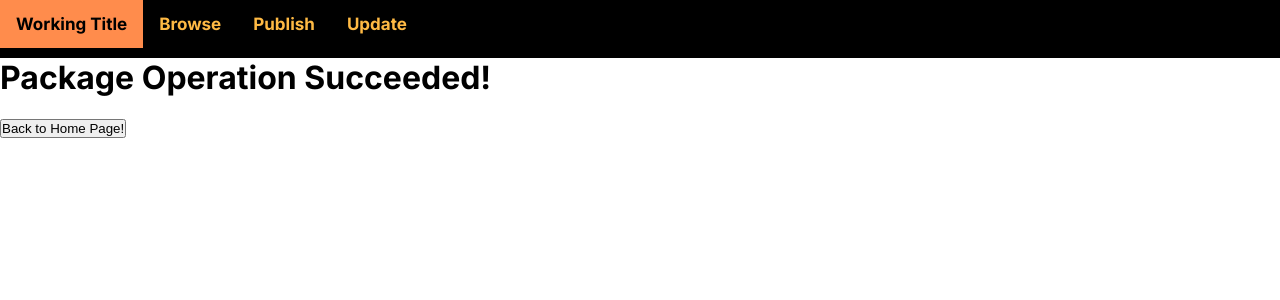
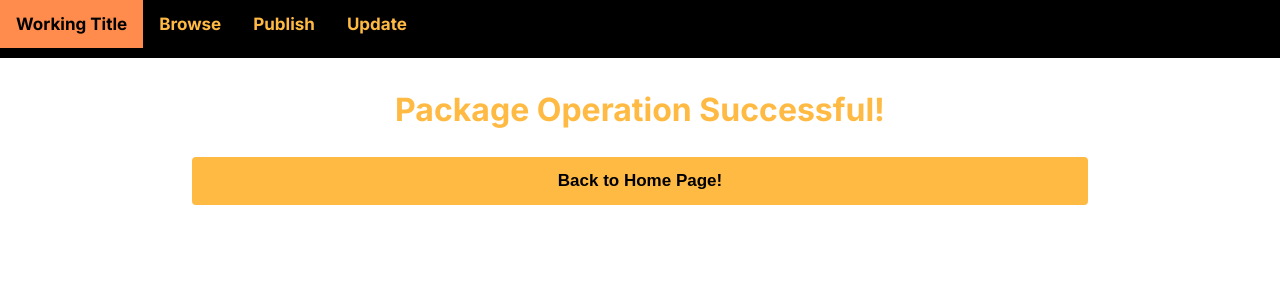
Before and after one commit to pbrucla/ESPR, a Next.js app in the folder frontend/: page /update/success in a window 1280 px wide. Shown: the top 300 px of the page. Built offline with nearby package versions, Linux system fonts and the light colour scheme.

Commit message:
removed testing console logs, minor styling changes

```diff
--- a/frontend/app/update/success/page.tsx
+++ b/frontend/app/update/success/page.tsx
@@ -1,5 +1,5 @@
 'use client'
-import styles from '../page.module.css';
+import styles from '../../publish/page.module.css';
 import { useRouter } from 'next/navigation';
 
 export default function Home() {
@@ -7,7 +7,7 @@ export default function Home() {
     return (
         <main>
             <div className={styles.title}>
-                <h1>Package Operation Succeeded!</h1>
+                <h1>Package Operation Successful!</h1>
                 <br/>
                 <button className={styles.submitbutton} onClick={() => router.push('/')}>Back to Home Page!</button>
             </div>
```
Also changed, not shown: frontend/app/update/page.tsx (+1 -9 lines).
